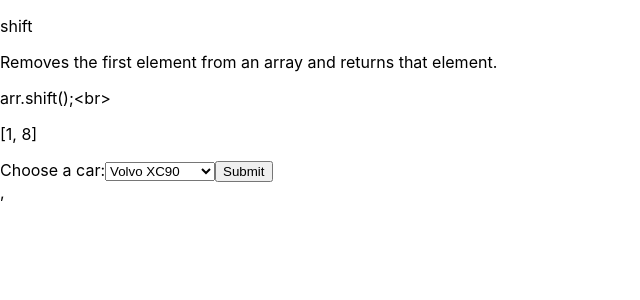
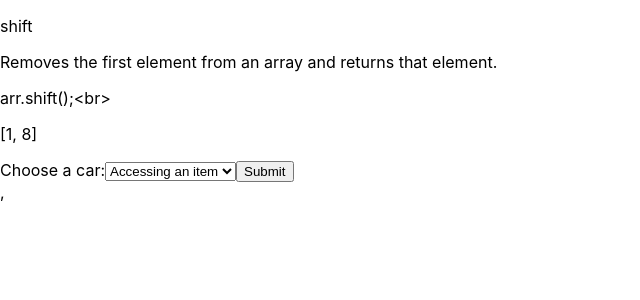
Before and after one commit to jhkette/jsarraymethods, a React (Create React App) app: page / in a window 1280 px wide. Shown: the top 300 px of the page, without its empty margins (0-640 px from the left). Built offline with nearby package versions, Linux system fonts and the light colour scheme.

Commit message:
reducers

```diff
--- a/src/actions/index.js
+++ b/src/actions/index.js
@@ -4,6 +4,12 @@ import { getData } from "../data/data";
 export const fetchPosts = (data, method) => async (dispatch) => {
     const response = await getData()
     const x =response.data[data].filter(function(item){
-        return item.name == method;})
+        return item.name === method;})
     dispatch({type: "FETCH_POSTS", payload: x[0]});
  };
+
+
+ export const getMethod = (value, dispatch) => {
+
+    dispatch({type: "GET_METHOD", payload: value})
+ }
--- a/src/components/Options.js
+++ b/src/components/Options.js
@@ -1,20 +1,35 @@
 import React, { Component } from "react";
 
-export default class Options extends Component {
+class Options extends Component {
+
+  handleSubmit(event) {
+    event.preventDefault();
+  }
+  handleChange(event){
+      console.log(event.target.value)
+  }
   render() {
     return (
       <div>
-        <form>
-          <label for="cars">Choose a car:</label>
-          <select id="cars" name="cars">
-            <option value="volvo">Volvo XC90</option>
-            <option value="saab">Saab 95</option>
-            <option value="mercedes">Mercedes SLK</option>
-            <option value="audi">Audi TT</option>
+        <form onSubmit={this.handleSubmit}>
+          <label>Choose a car:</label>
+          <select id="arrays" name="arrays" onChange={this.handleChange}>
+            <option value="access">Accessing an item</option>
+            <option value="iterate">Iterate </option>
+            <option value="delete">Deleting an item</option>
+            <option value="add">Adding an item</option>
           </select>
-          <input type="submit" value="Submit" />
+          <input type="submit" value="Submit"  />
         </form>
       </div>
     );
   }
 }
+
+
+// const mapDispatchToProps = (state) => {
+//     // return { posts: state };
+// };
+
+
+export default Options
--- a/src/components/ShowCode.js
+++ b/src/components/ShowCode.js
@@ -23,7 +23,7 @@ class ShowCode extends Component {
 }
 
 const mapStateToProps = (state) => {
-  return { posts: state };
+  return { posts: state.posts };
 };
 
 export default connect(mapStateToProps, { fetchPosts })(ShowCode);
--- a/src/reducers/index.js
+++ b/src/reducers/index.js
@@ -1,10 +1,12 @@
-export default (state =[], action) => {
-    switch(action.type){
-       case 'FETCH_POSTS':
-           return action.payload;
-        default:
-        return state;
+import { combineReducers } from "redux";
+import MethodsReducer from "./method";
+import PostsReducers from "./posts";
 
 
-    }
-}
+
+const rootReducer = combineReducers({
+    posts: PostsReducers,
+    methods: MethodsReducer
+  });
+
+  export default rootReducer;
--- /dev/null
+++ b/src/reducers/method.js
@@ -0,0 +1,9 @@
+export default (state = null, action) => {
+    switch(action.type){
+       case 'GET_METHOD':
+           return action.payload;
+        default:
+        return state;
+
+    }
+}
--- /dev/null
+++ b/src/reducers/posts.js
@@ -0,0 +1,9 @@
+export default (state = [], action) => {
+    switch(action.type){
+       case 'FETCH_POSTS':
+           return action.payload;
+        default:
+        return state;
+
+    }
+}
```
